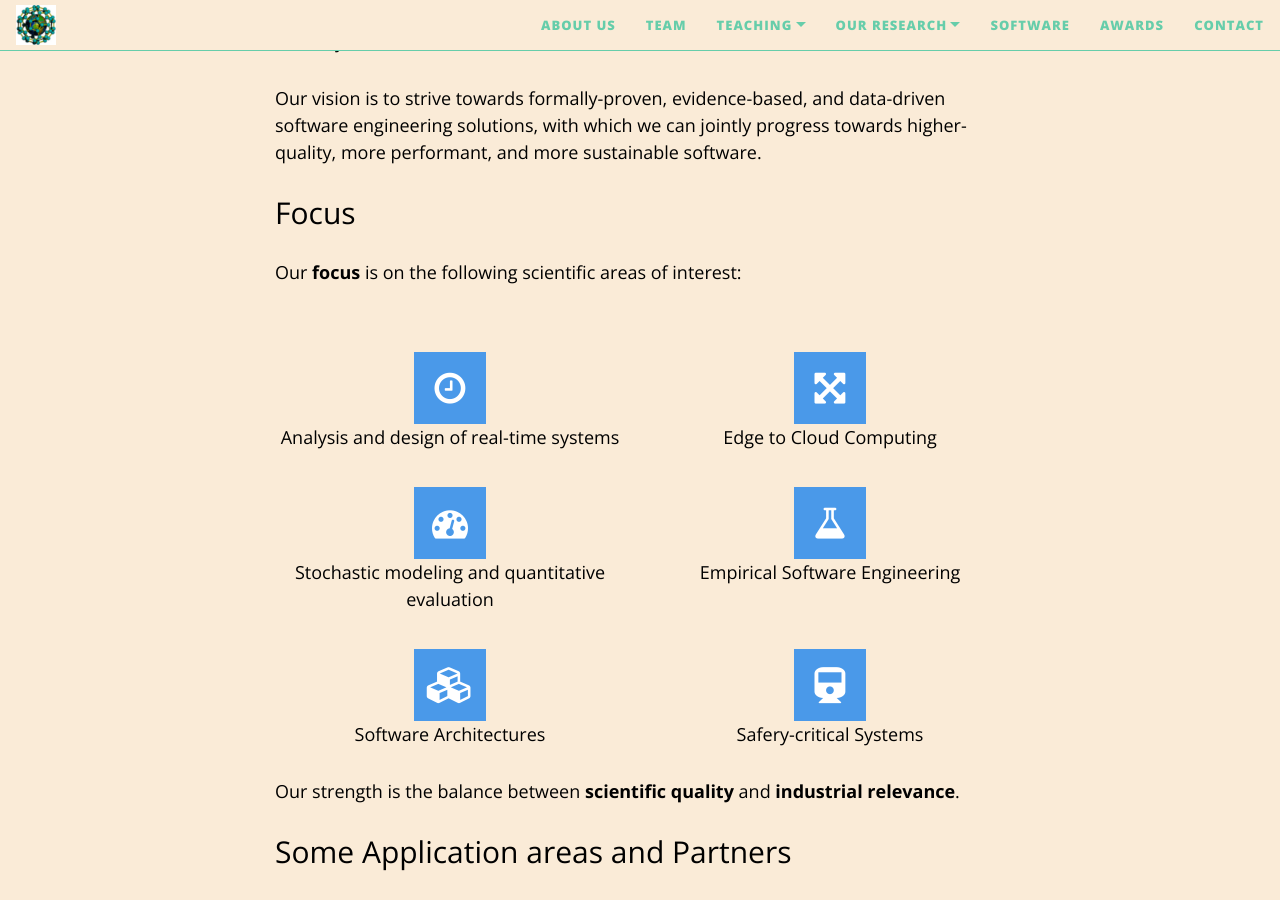
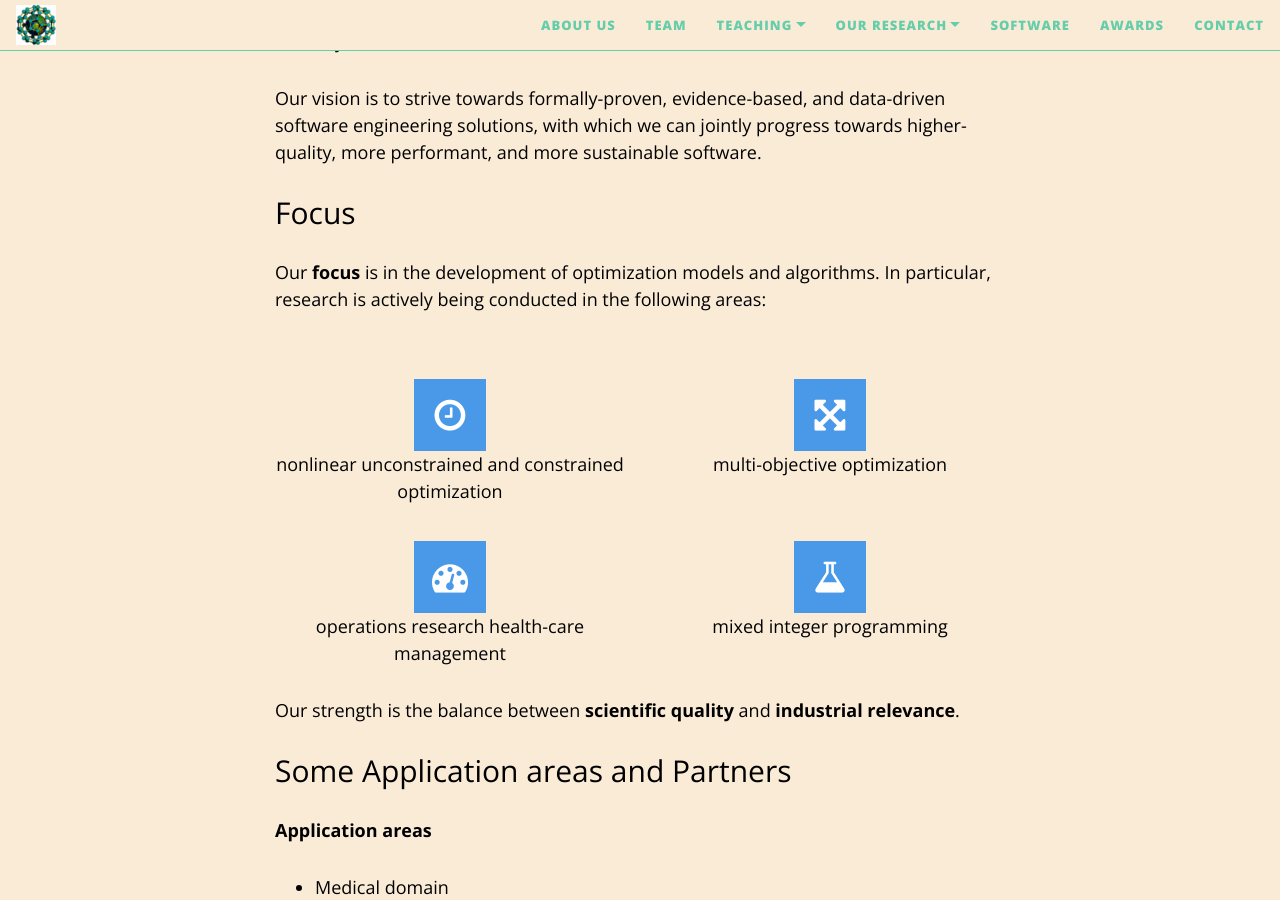
Before and after one commit to GOL-UniFI/GOL-UniFI.github.io, a Jekyll site: the page built from pages/about.md, in a window 1280 px wide and 900 px high, scrolled down 405 px. Built offline with Jekyll 4.4.1, drawn with Linux system fonts in a browser that asks for light colours; nearby versions of some CDN libraries.

Commit message:
Update about.md

```diff
--- a/pages/about.md
+++ b/pages/about.md
@@ -11,26 +11,20 @@ Keenly interested in technology transfer, we keep thigh bonds with industrial pa
 Our vision is to strive towards formally-proven, evidence-based, and data-driven software engineering solutions, with which we can jointly progress towards higher-quality, more performant, and more sustainable software.
 
 ## Focus
-Our **focus** is on the following scientific areas of interest:
+Our **focus** is in the development of optimization models and algorithms. In particular, research is actively being conducted in the following areas:
 <div class="row ">
   <div class="col-lg-6 col-md-12 col-xs-12 col-sm-12">
-  <div style="text-align: center;"><span class="fa fa-clock-o icon_bg icon_square"></span><div>Analysis and design of real-time systems
+  <div style="text-align: center;"><span class="fa fa-clock-o icon_bg icon_square"></span><div> nonlinear unconstrained and constrained optimization
   </div></div>
 </div>
 <div class="col-lg-6 col-md-12 col-xs-12 col-sm-12">
-<div style="text-align: center;"><span class="fa fa fa-arrows-alt icon_square"></span><div>Edge to Cloud Computing</div></div>
+<div style="text-align: center;"><span class="fa fa fa-arrows-alt icon_square"></span><div> multi-objective optimization </div></div>
 </div>
 <div class="col-lg-6 col-md-12 col-xs-12 col-sm-12">
-  <div style="text-align: center;"><span class="fa fa-dashboard icon_bg icon_square"></span><div>Stochastic modeling and quantitative evaluation</div></div>
+  <div style="text-align: center;"><span class="fa fa-dashboard icon_bg icon_square"></span><div> operations research health-care management </div></div>
   </div>
   <div class="col-lg-6 col-md-12 col-xs-12 col-sm-12">
-  <div style="text-align: center;"><span class="fa a fa-flask icon_square"></span><div>Empirical Software Engineering</div></div>
-</div>
-<div class="col-lg-6 col-md-12 col-xs-12 col-sm-12">
-  <div style="text-align: center;"><span class="fa fa-cubes icon_bg icon_square"></span><div>Software Architectures</div></div>
-  </div>
-  <div class="col-lg-6 col-md-12 col-xs-12 col-sm-12">
-  <div style="text-align: center;"><span class="fa fa-train icon_bg icon_square"></span><div>Safery-critical Systems</div></div>
+  <div style="text-align: center;"><span class="fa a fa-flask icon_square"></span><div>mixed integer programming</div></div>
 </div>
 <br />
 </div>
```
